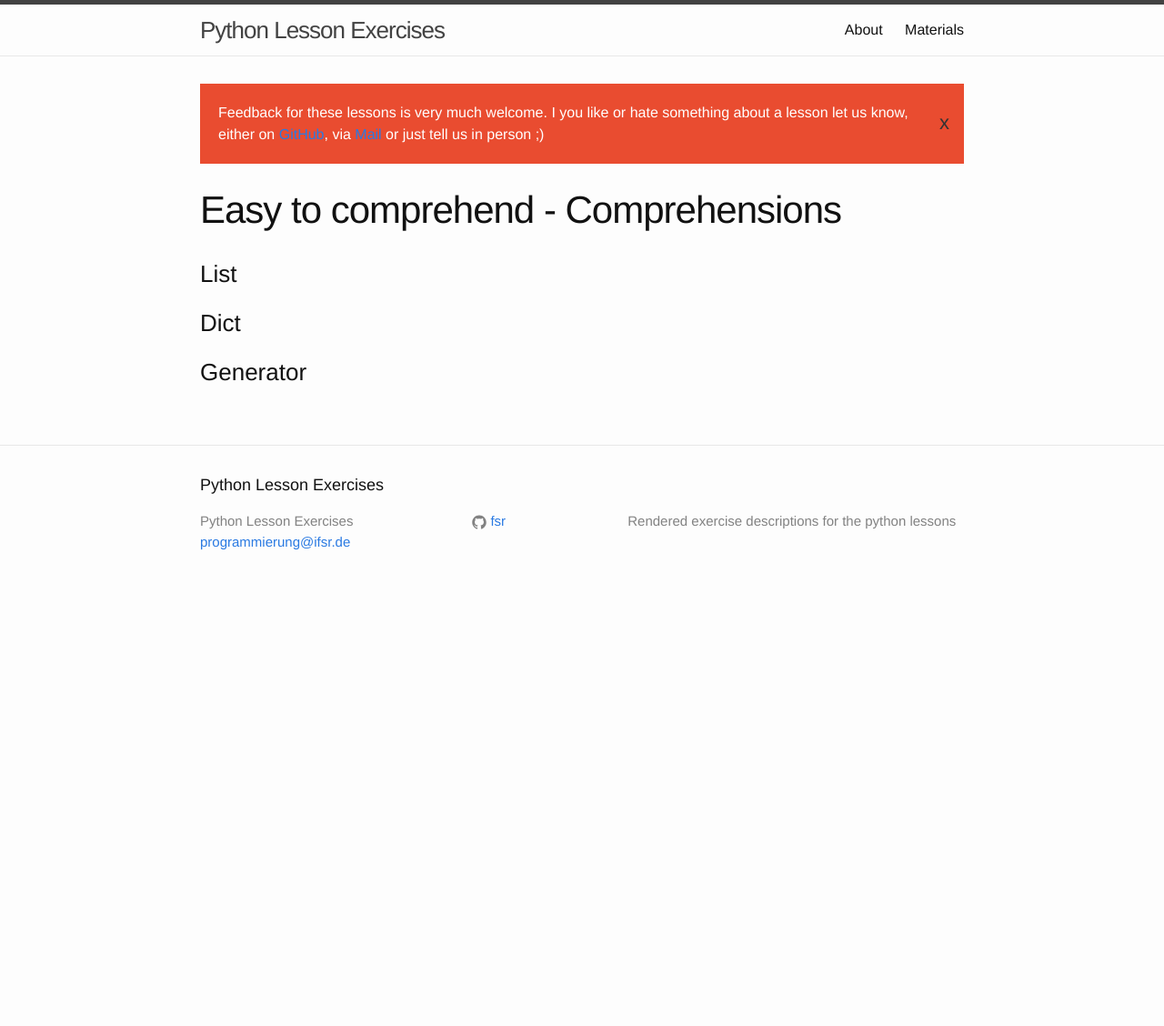
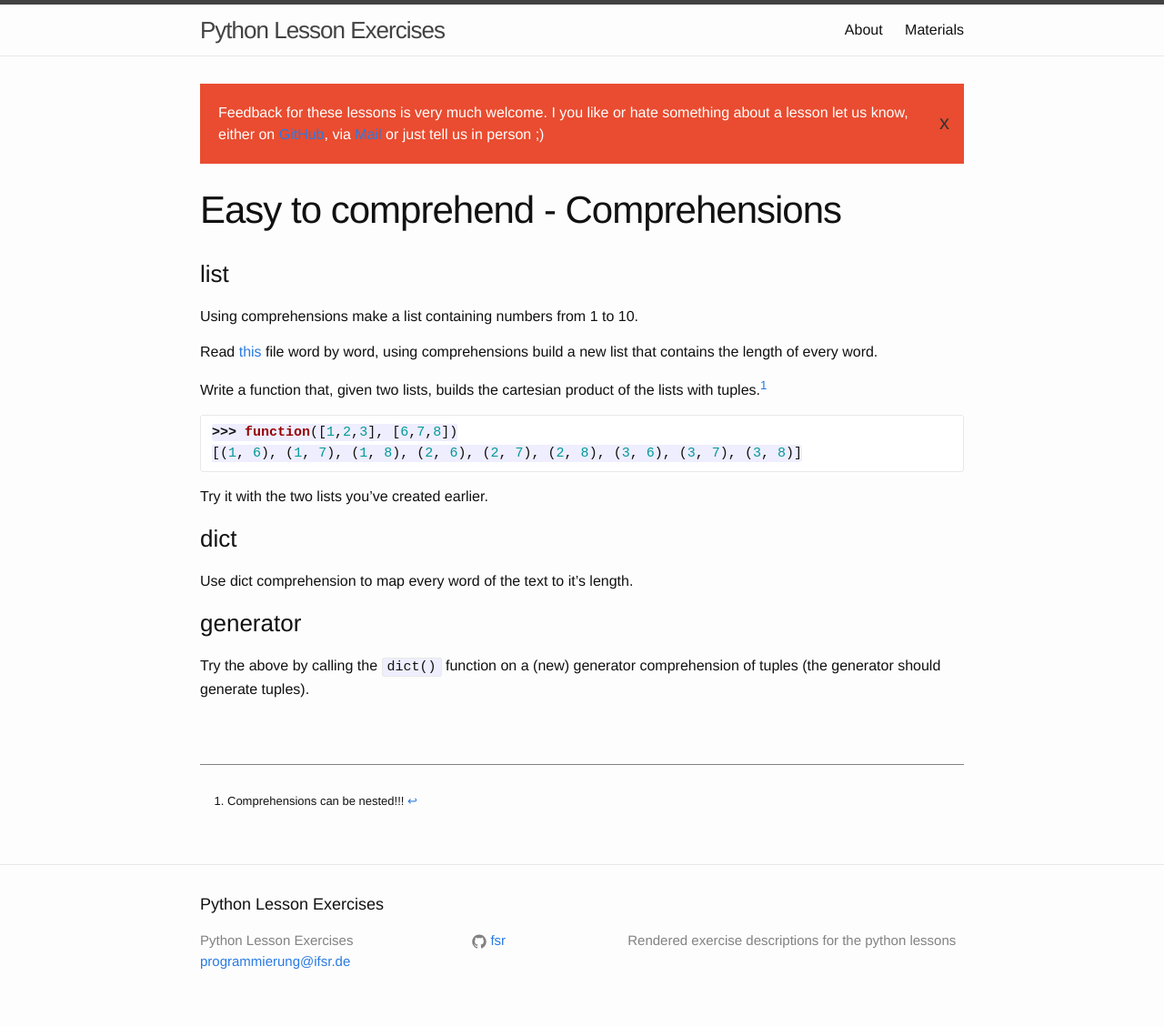
Before and after one commit to fsr/python-lessons, a Jekyll site: the page built from _exercises/comprehension.md, in a window 1280 px wide. Shown: the whole page at 91% size. Built offline with Jekyll 4.4.1, drawn with Linux system fonts in a browser that asks for light colours; before the commit the page ends 900 px from its top, so only the background shows below that.

Commit message:
added resource and content for comprehensions

````diff
--- a/_exercises/comprehension.md
+++ b/_exercises/comprehension.md
@@ -3,8 +3,28 @@ title: Easy to comprehend - Comprehensions
 status: drafty
 ---
 
-### List
+### list
 
-### Dict
+Using comprehensions make a list containing numbers from 1 to 10.
 
-### Generator
+Read [this]({{ site.baseurl }}/misc/lorem) file word by word, using comprehensions build a new list that contains the length of every word.
+
+Write a function that, given two lists, builds the cartesian product of the lists with tuples.[^nested]
+
+```python
+>>> function([1,2,3], [6,7,8])
+[(1, 6), (1, 7), (1, 8), (2, 6), (2, 7), (2, 8), (3, 6), (3, 7), (3, 8)]
+```
+
+Try it with the two lists you've created earlier.
+
+[^nested]:
+    Comprehensions can be nested!!!
+
+### dict
+
+Use dict comprehension to map every word of the text to it's length.
+
+### generator
+
+Try the above by calling the `dict()` function on a (new) generator comprehension of tuples (the generator should generate tuples).
````
Also changed, not shown: 1 other file.
